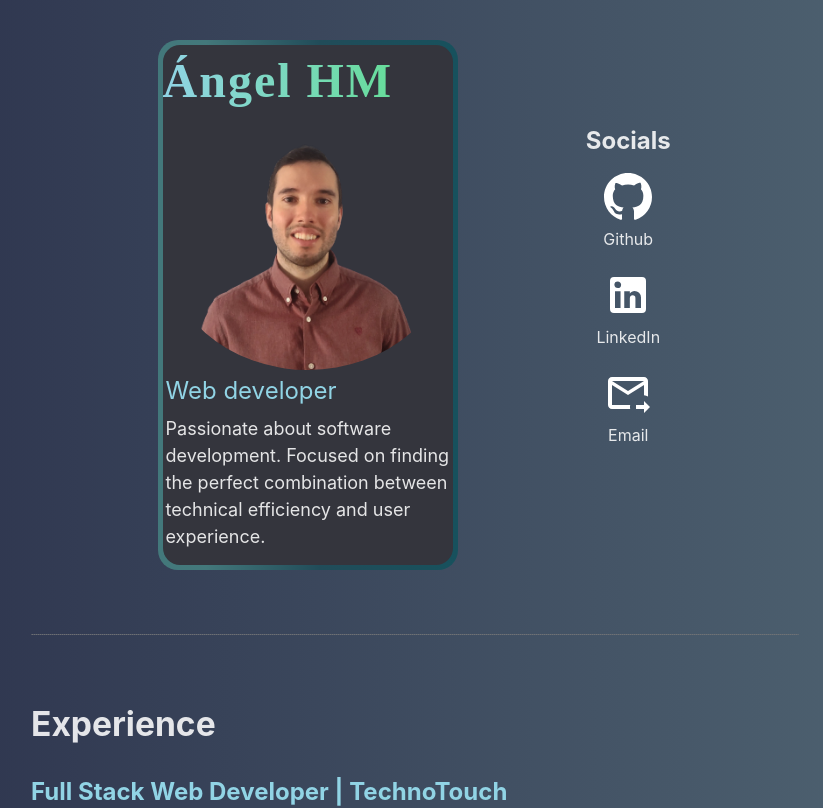
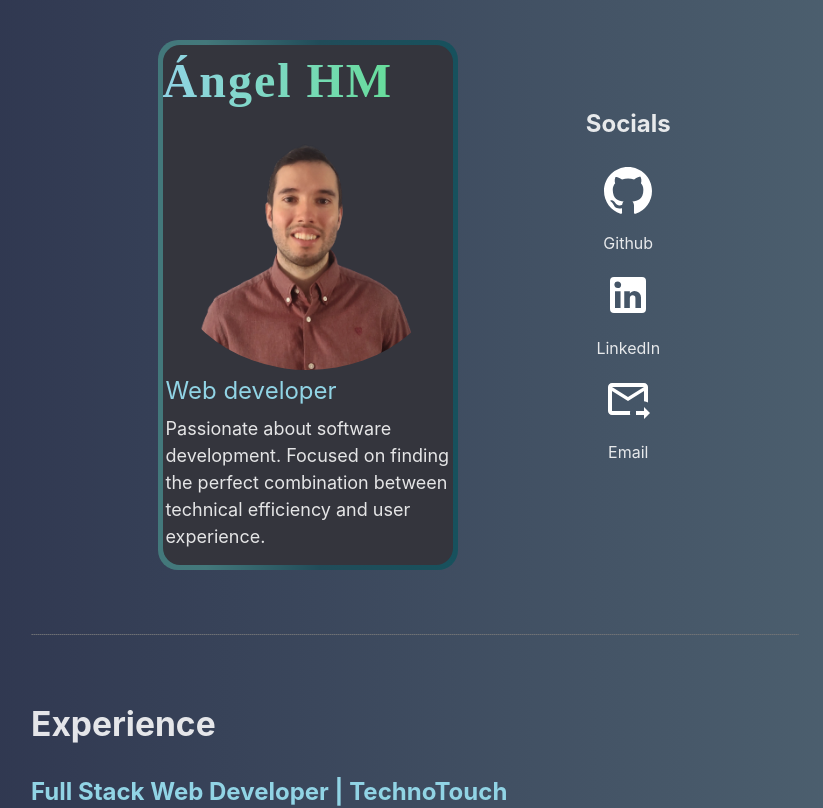
Before and after one commit to higueromora/portfolio, a React (Vite) app: page / in a window 1280 px wide. Shown: the top 808 px of the page, without its empty margins (225-1048 px from the left). Built offline with nearby package versions, Linux system fonts and the light colour scheme; the HTML template or start-up script is replaced by a standard one.

Commit message:
update logos

```diff
--- a/src/App.css
+++ b/src/App.css
@@ -76,7 +76,7 @@ header{
 /* Estilos CardSocials.jsx */
 .container_social_card{
     display: flex;
-    gap: 20px;
+    gap: 5px;
 }
 
 .socials{
@@ -89,6 +89,10 @@ header{
 }
 
 .social_card {
+    display: flex;
+    justify-content: center;
+    align-items: center;
+    flex-direction: column;
     transition: transform 0.3s ease; /* Agregar transición para el estado normal también */
 }
 
--- a/src/constants/experiences.js
+++ b/src/constants/experiences.js
@@ -5,7 +5,7 @@ export const experiences = [
       period: "April - December 2024 | 9 months",
       description: `Development of an app for real estate management using HTML, CSS, jQuery, PHP, SQL and
                     Updating legacy code with jQuery and PHP. `,
-      description2: `Development of a website and creation of a multivendor platform and hooks for WordPress, along with analysis of SQL databases with market weight.
+      description2: `Development of a website and creation of a multivendor platform and hooks for WordPress, along with analysis of SQL databases linked to a commercial weighing scale.
       The goal is to connect WordPress products and the balance through SQL queries.`,
       description3: `Optimization of performance and responsive interface design to enhance user experience on both mobile and desktop devices .`,
     }
```
